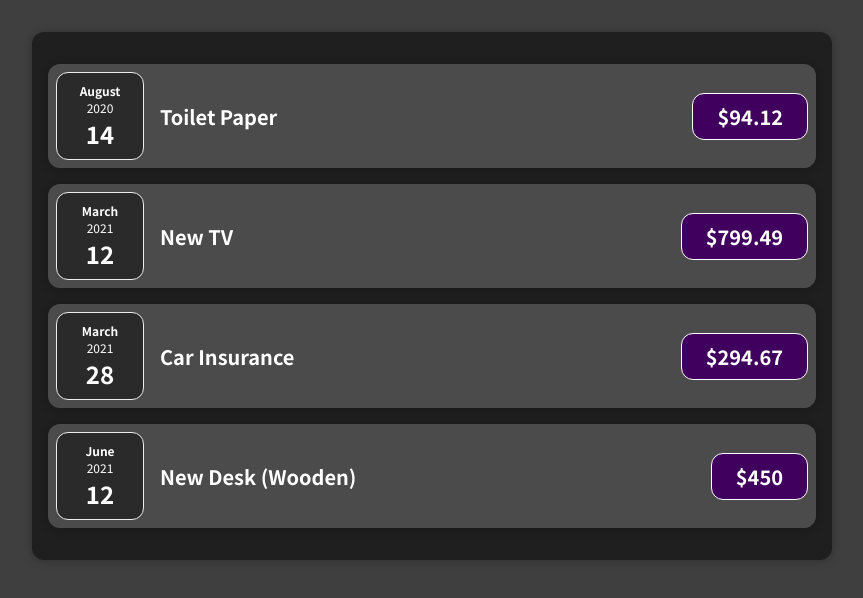
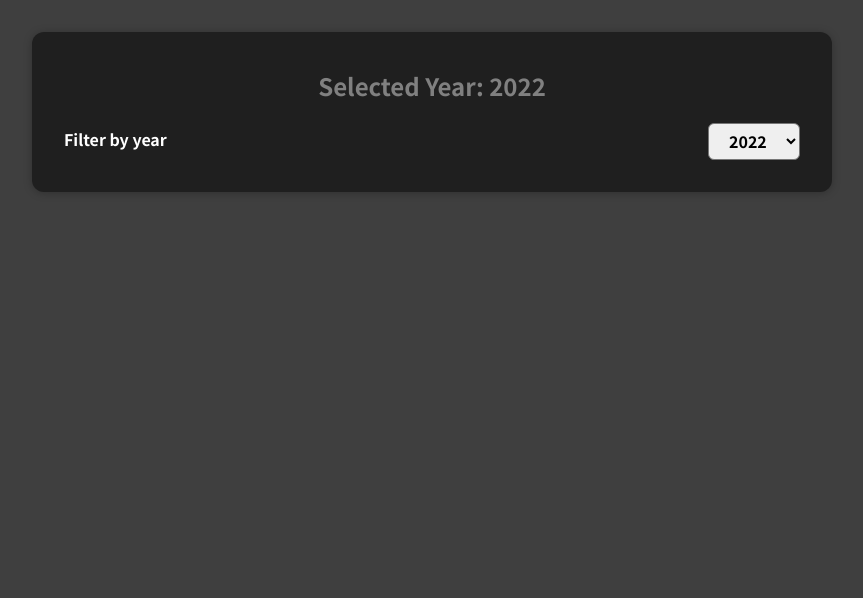
Before and after one commit to EPantelaios/expenses-tasker, a React (Create React App) app: page / in a window 1280 px wide. Shown: the top 598 px of the page, without its empty margins (208-1071 px from the left). Built offline with nearby package versions, Linux system fonts and the light colour scheme.

Commit message:
feat: can filter by year

```diff
--- a/src/components/Expenses/ExpenseItem.js
+++ b/src/components/Expenses/ExpenseItem.js
@@ -1,4 +1,4 @@
-import React from 'react';
+import React, { useState } from 'react';
 
 import ExpenseDate from './ExpenseDate';
 import Card from '../UI/Card';
--- a/src/components/Expenses/Expenses.js
+++ b/src/components/Expenses/Expenses.js
@@ -1,19 +1,41 @@
-import React from 'react';
+import React, { useState } from 'react';
 
 import ExpenseItem from './ExpenseItem';
 import Card from '../UI/Card';
+import ExpensesFilter from './ExpensesFilter';
+import FilterByYear from './FilterByYear';
 import './Expenses.css';
 
 const Expenses = ({ props }) => {
+  const [filteredYear, setFilteredYear] = useState('2022');
+
+  const filterChangeHandler = (selectedYear) => {
+    setFilteredYear(selectedYear);
+  };
+
   return (
     <Card className="expenses">
-      {props.map((_, index) => (
-        <ExpenseItem
-          title={props[index].title}
-          amount={props[index].amount}
-          date={props[index].date}
-        />
-      ))}
+      <h2 style={{ color: 'grey', textAlign: 'center' }}>
+        Selected Year: {filteredYear}
+      </h2>
+      <ExpensesFilter
+        selected={filteredYear}
+        onChangeFilter={filterChangeHandler}
+      />
+      {/* <FilterByYear props={props} /> */}
+      {props.map(
+        (item) =>
+          item.title !== '' &&
+          item.amount !== '' &&
+          item.date.getFullYear() == filteredYear && (
+            <ExpenseItem
+              key={item.id}
+              title={item.title}
+              amount={item.amount}
+              date={item.date}
+            />
+          )
+      )}
     </Card>
   );
 };
--- /dev/null
+++ b/src/components/Expenses/ExpensesFilter.css
@@ -0,0 +1,24 @@
+.expenses-filter {
+  color: white;
+  padding: 0 1rem;
+}
+
+.expenses-filter__control {
+  display: flex;
+  width: 100%;
+  align-items: center;
+  justify-content: space-between;
+  margin: 1rem 0;
+}
+
+.expenses-filter label {
+  font-weight: bold;
+  margin-bottom: .3rem;
+}
+
+.expenses-filter select {
+  font: inherit;
+  padding: .3rem 1rem;
+  font-weight: bold;
+  border-radius: 6px;
+}
--- /dev/null
+++ b/src/components/Expenses/ExpensesFilter.js
@@ -0,0 +1,25 @@
+import React from 'react';
+
+import './ExpensesFilter.css';
+
+const ExpensesFilter = (props) => {
+  const filterYear = (e) => {
+    props.onChangeFilter(e.target.value);
+  };
+
+  return (
+    <div className="expenses-filter">
+      <div className="expenses-filter__control">
+        <label>Filter by year</label>
+        <select value={props.selected} onChange={filterYear}>
+          <option value="2022">2022</option>
+          <option value="2021">2021</option>
+          <option value="2020">2020</option>
+          <option value="2019">2019</option>
+        </select>
+      </div>
+    </div>
+  );
+};
+
+export default ExpensesFilter;
```
